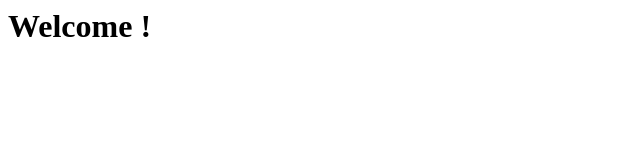
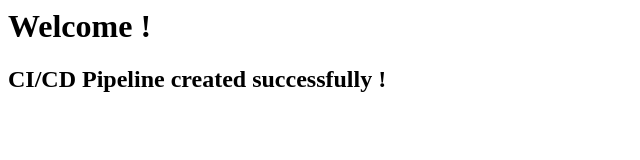
Before and after one commit to Sandamith/UST-Jenkins, a plain HTML site: page web/index.html in a window 1280 px wide. Shown: the whole page, without its empty margins (0-640 px from the left). Drawn offline with Linux system fonts and the light colour scheme.

Commit message:
changed content

```diff
--- a/web/index.html
+++ b/web/index.html
@@ -3,5 +3,6 @@
 
 	<body>
 		<h1> Welcome ! </h1>
+		<h2> CI/CD Pipeline created successfully ! </h2>
 	</body>
 </html>
```
